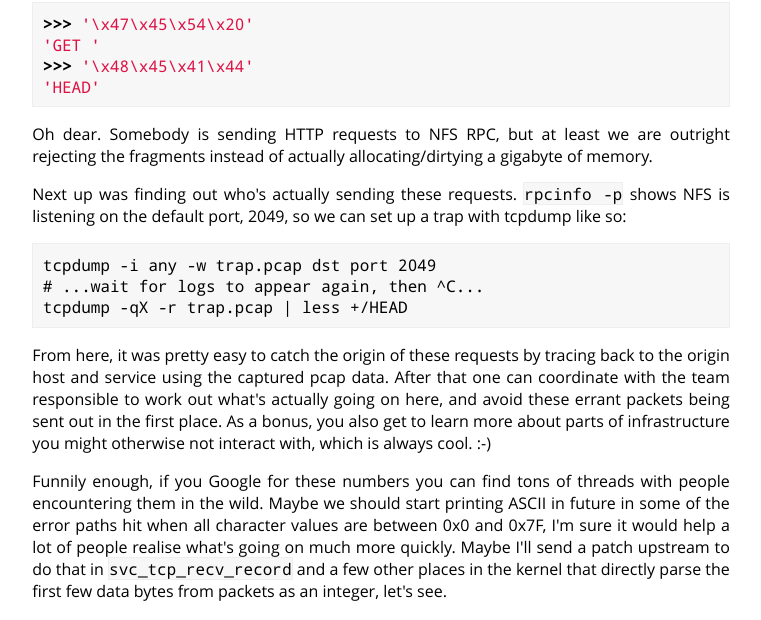
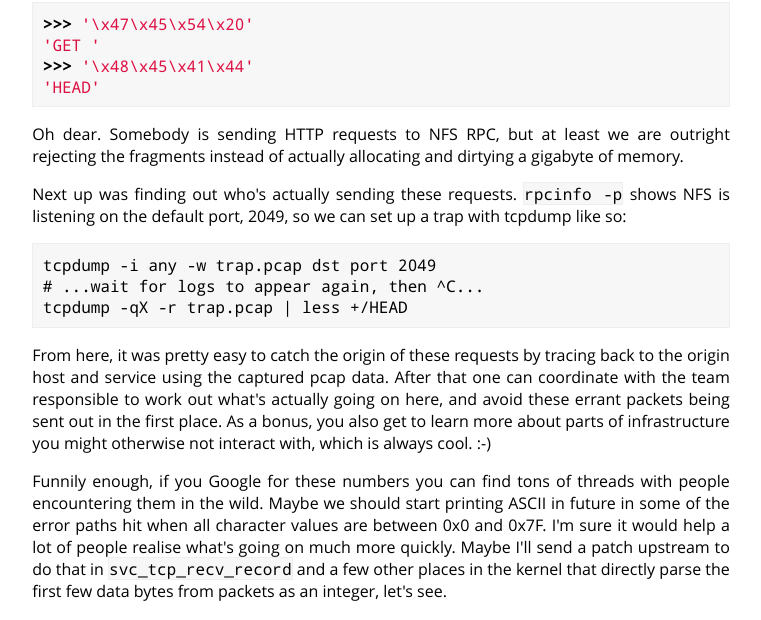
Before and after one commit to cdown/chrisdown.name, a Jekyll site: the page built from _posts/2020-01-13-1195725856-and-friends-the-origins-of-mysterious-numbers.md, in a window 1280 px wide and 900 px high, scrolled down 1274 px. Shown: the part 137-757 px from the top of the window, without its empty margins (259-1020 px from the left). Built offline with Jekyll 4.4.1, drawn with Linux system fonts in a browser that asks for light colours; some of the changed text lies outside the part shown.

Commit message:
numbers post: Grammar

```diff
--- a/_posts/2020-01-13-1195725856-and-friends-the-origins-of-mysterious-numbers.md
+++ b/_posts/2020-01-13-1195725856-and-friends-the-origins-of-mysterious-numbers.md
@@ -83,7 +83,7 @@ are `char`-sized, here's a guess about what might be encoded in them...
 {% endhighlight %}
 
 Oh dear. Somebody is sending HTTP requests to NFS RPC, but at least we are
-outright rejecting the fragments instead of actually allocating/dirtying a
+outright rejecting the fragments instead of actually allocating and dirtying a
 gigabyte of memory.
 
 Next up was finding out who's actually sending these requests. `rpcinfo -p`
@@ -104,7 +104,7 @@ otherwise not interact with, which is always cool. :-)
 Funnily enough, if you Google for these numbers you can find tons of threads
 with people encountering them in the wild. Maybe we should start printing ASCII
 in future in some of the error paths hit when all character values are between
-0x0 and 0x7F, I'm sure it would help a lot of people realise what's going on
+0x0 and 0x7F. I'm sure it would help a lot of people realise what's going on
 much more quickly. Maybe I'll send a patch upstream to do that in
 `svc_tcp_recv_record` and a few other places in the kernel that directly parse
 the first few data bytes from packets as an integer, let's see.
```
Also changed, not shown: other parts of _posts/2020-01-13-1195725856-and-friends-the-origins-of-mysterious-numbers.md (+1 -1 lines).
